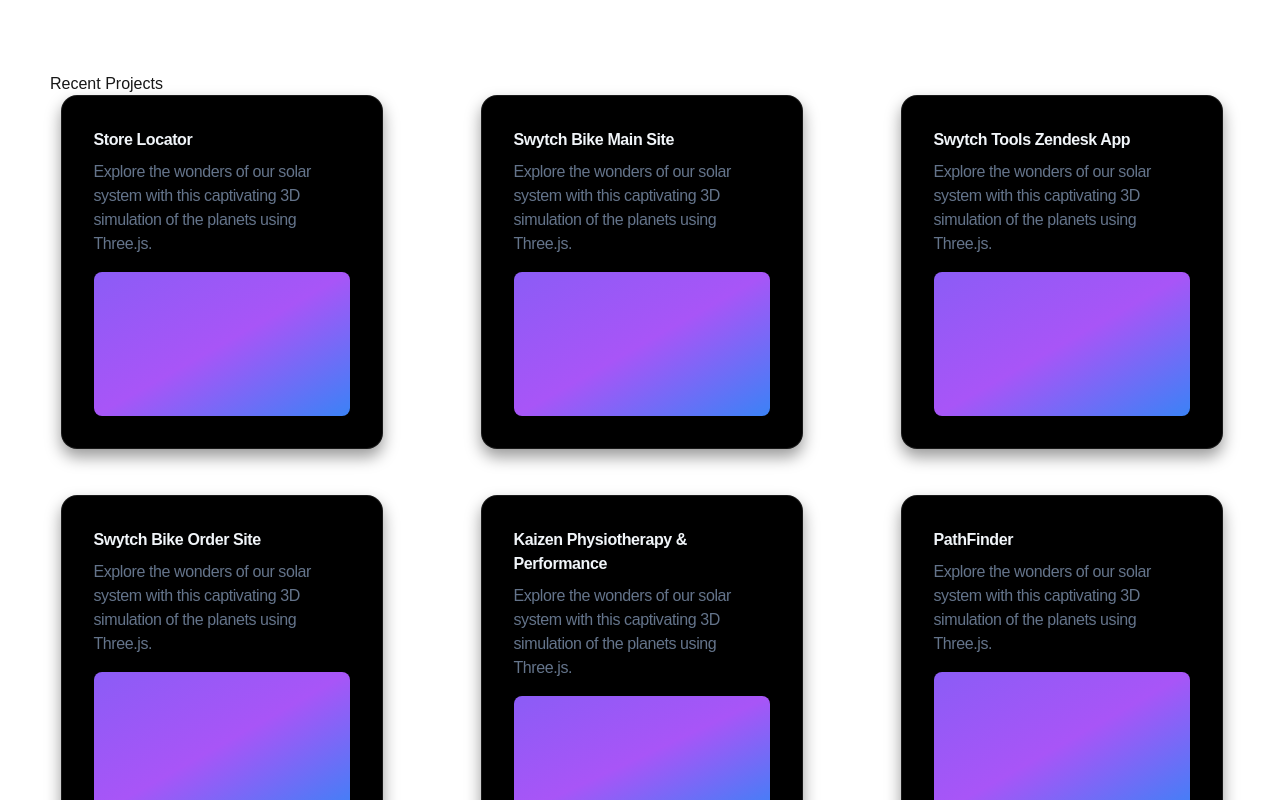
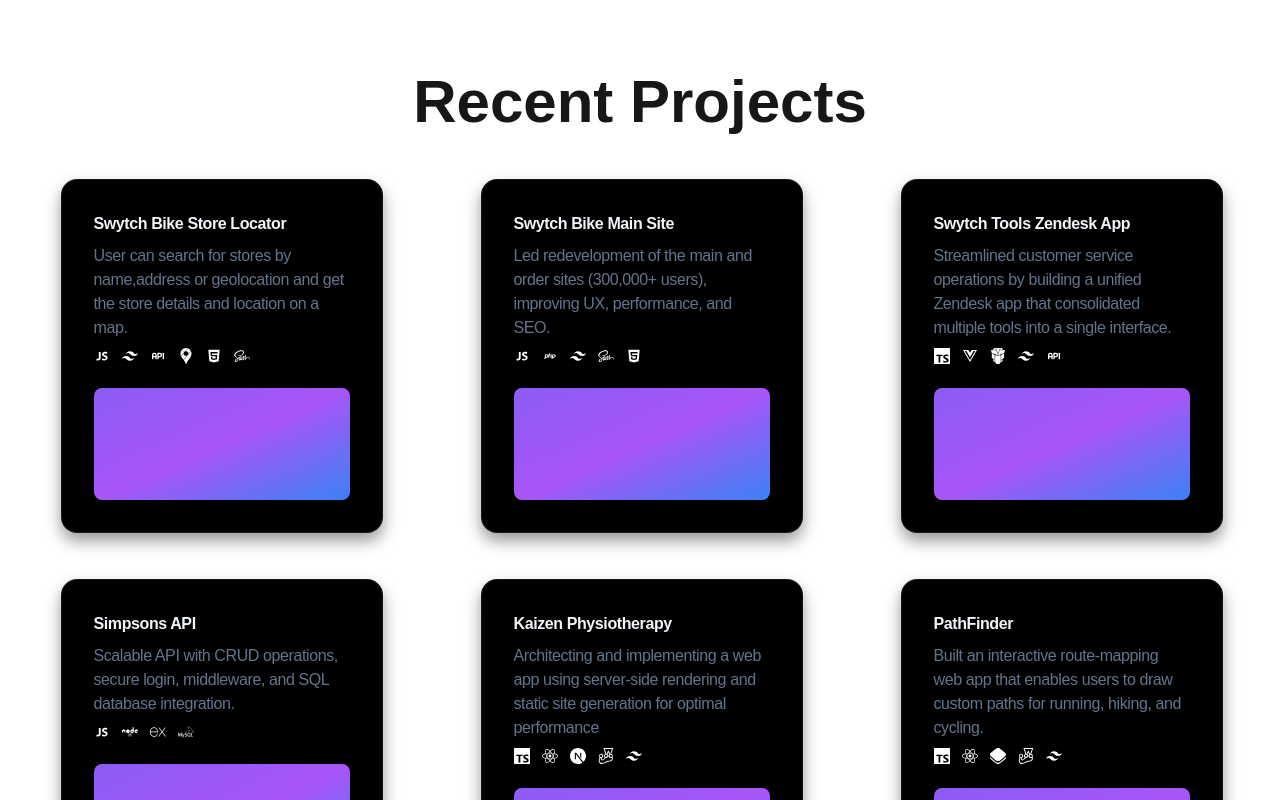
Before and after one commit to marisiromanillos/portfolio, a Next.js app: page / in a window 1280 px wide. Shown: the part 1600-2400 px from the top of the page. Built offline with nearby package versions, Linux system fonts and the light colour scheme.

Commit message:
Add content to project cards

```diff
--- a/components/Grid.tsx
+++ b/components/Grid.tsx
@@ -9,7 +9,6 @@ import Image from "next/image";
 const Grid = () => {
   const getImageByItemId = (id: number) => {
     const imageMap: Record<number, string> = {
-      // 1: "/example.webp", // Full Stack Developer image
       2: "/kaizen.png", // Currently Working On image
       3: "/review.png", // LinkedIn image
       4: "/github.webp", // GitHub image
@@ -27,7 +26,7 @@ const Grid = () => {
         width="0"
         height="0"
         sizes="100vw"
-        style={{ width: "100%", height: "100%" }}
+        style={{ width: "100%", height: "auto" }}
         priority
       />
     </div>
@@ -45,7 +44,7 @@ const Grid = () => {
           maintainable solutions that drive business value
         </p>
       ),
-      className: "md:col-span-2 items-center justify-center",
+      className: "md:col-span-2 py-10 md:py-0 items-center justify-center",
       icon: (
         <div className="flex gap-3">
           <DiJavascript1 className="h-4 w-4 text-white" />
--- a/components/Projects.tsx
+++ b/components/Projects.tsx
@@ -1,64 +1,114 @@
 "use client";
 import { PinContainer } from "./ui/3Dpin";
+import { DiJavascript1, DiPhp, DiSass, DiHtml5 } from "react-icons/di";
+import {
+  SiTailwindcss,
+  SiGooglemaps,
+  SiTypescript,
+  SiPrimevue,
+  SiExpress,
+  SiMysql,
+  SiOpenlayers,
+  SiJest,
+  SiNextdotjs,
+} from "react-icons/si";
+import { FaVuejs, FaNode, FaReact } from "react-icons/fa";
+
+import { TbApi } from "react-icons/tb";
 
 const Projects = () => {
   const projectContent = [
     {
       id: 1,
-      title: "Store Locator",
-      des: "Explore the wonders of our solar system with this captivating 3D simulation of the planets using Three.js.",
-      img: "/p1.svg",
-      iconLists: ["/re.svg", "/tail.svg", "/ts.svg", "/three.svg", "/fm.svg"],
+      title: "Swytch Bike Store Locator",
+      des: "User can search for stores by name,address or geolocation and get the store details and location on a map.",
+      icons: [
+        <DiJavascript1 key="js" className="h-4 w-4 text-white" />,
+        <SiTailwindcss key="tailwind" className="h-4 w-4 text-white" />,
+        <TbApi key="api" className="h-4 w-4 text-white" />,
+        <SiGooglemaps key="maps" className="h-4 w-4 text-white" />,
+        <DiHtml5 key="html" className="h-4 w-4 text-white" />,
+        <DiSass key="scss" className="h-4 w-4 text-white" />,
+        ,
+      ],
       link: "https://github.com/adrianhajdin?tab=repositories",
     },
     {
       id: 2,
       title: "Swytch Bike Main Site",
-      des: "Explore the wonders of our solar system with this captivating 3D simulation of the planets using Three.js.",
-      img: "/p1.svg",
-      iconLists: ["/re.svg", "/tail.svg", "/ts.svg", "/three.svg", "/fm.svg"],
+      des: "Led redevelopment of the main and order sites (300,000+ users), improving UX, performance, and SEO.",
+      icons: [
+        <DiJavascript1 key="js" className="h-4 w-4 text-white" />,
+        <DiPhp key="php" className="h-4 w-4 text-white" />,
+        <SiTailwindcss key="tailwind" className="h-4 w-4 text-white" />,
+        <DiSass key="scss" className="h-4 w-4 text-white" />,
+        <DiHtml5 key="html" className="h-4 w-4 text-white" />,
+      ],
       link: "https://github.com/adrianhajdin?tab=repositories",
     },
     {
       id: 3,
       title: "Swytch Tools Zendesk App",
-      des: "Explore the wonders of our solar system with this captivating 3D simulation of the planets using Three.js.",
-      img: "/p1.svg",
-      iconLists: ["/re.svg", "/tail.svg", "/ts.svg", "/three.svg", "/fm.svg"],
+      des: "Streamlined customer service operations by building a unified Zendesk app that consolidated multiple tools into a single interface.",
+      icons: [
+        <SiTypescript key="ts" className="h-4 w-4 text-white" />,
+        <FaVuejs key="vue" className="h-4 w-4 text-white" />,
+        <SiPrimevue key="primevue" className="h-4 w-4 text-white" />,
+        <SiTailwindcss key="tailwind" className="h-4 w-4 text-white" />,
+        <TbApi key="api" className="h-4 w-4 text-white" />,
+      ],
       link: "https://github.com/adrianhajdin?tab=repositories",
     },
     {
       id: 4,
-      title: "Swytch Bike Order Site",
-      des: "Explore the wonders of our solar system with this captivating 3D simulation of the planets using Three.js.",
-      img: "/p1.svg",
-      iconLists: ["/re.svg", "/tail.svg", "/ts.svg", "/three.svg", "/fm.svg"],
+      title: "Simpsons API",
+      des: "Scalable API with CRUD operations, secure login, middleware, and SQL database integration.",
+      icons: [
+        <DiJavascript1 key="js" className="h-4 w-4 text-white" />,
+        <FaNode key="node" className="h-4 w-4 text-white" />,
+        <SiExpress key="express" className="h-4 w-4 text-white" />,
+        <SiMysql key="mongo" className="h-4 w-4 text-white" />,
+      ],
       link: "https://github.com/adrianhajdin?tab=repositories",
     },
     {
       id: 5,
-      title: "Kaizen Physiotherapy & Performance",
-      des: "Explore the wonders of our solar system with this captivating 3D simulation of the planets using Three.js.",
+      title: "Kaizen Physiotherapy",
+      des: "Architecting and implementing a web app using server-side rendering and static site generation for optimal performance",
       img: "/p1.svg",
-      iconLists: ["/re.svg", "/tail.svg", "/ts.svg", "/three.svg", "/fm.svg"],
+      icons: [
+        <SiTypescript key="ts" className="h-4 w-4 text-white" />,
+        <FaReact key="react" className="h-4 w-4 text-white" />,
+        <SiNextdotjs key="next" className="h-4 w-4 text-white" />,
+        <SiJest key="jest" className="h-4 w-4 text-white" />,
+        <SiTailwindcss key="tailwind" className="h-4 w-4 text-white" />,
+      ],
       link: "https://github.com/adrianhajdin?tab=repositories",
     },
     {
       id: 6,
       title: "PathFinder",
-      des: "Explore the wonders of our solar system with this captivating 3D simulation of the planets using Three.js.",
+      des: "Built an interactive route-mapping web app that enables users to draw custom paths for running, hiking, and cycling.",
       img: "/p1.svg",
-      iconLists: ["/re.svg", "/tail.svg", "/ts.svg", "/three.svg", "/fm.svg"],
+      icons: [
+        <SiTypescript key="ts" className="h-4 w-4 text-white" />,
+        <FaReact key="react" className="h-4 w-4 text-white" />,
+        <SiOpenlayers key="openlayers" className="h-4 w-4 text-white" />,
+        <SiJest key="jest" className="h-4 w-4 text-white" />,
+        <SiTailwindcss key="tailwind" className="h-4 w-4 text-white" />,
+      ],
       link: "https://github.com/adrianhajdin?tab=repositories",
     },
   ];
   return (
     <section className="md:py-16  py-12">
       <div className="wrapper">
-        <div>
-          <h1 className="title1">Recent Projects</h1>
+        <div className="pb-12">
+          <h1 className="font-bold text-center md:text-6xl text-2xl">
+            Recent Projects
+          </h1>
         </div>
-        <div className="grid md:grid-cols-2 lg:grid-cols-3 items-center justify-center  sm:gap-20 gap-20 ">
+        <div className="grid md:grid-cols-2 lg:grid-cols-3 items-center justify-center gap-20 ">
           {projectContent.map((item) => (
             <PinContainer key={item.id} title={item.title} href={item.link}>
               <div className="flex basis-full flex-col p-4 tracking-tight text-slate-100/50 w-[20rem]  sm:w-[30rem] md:w-[20rem]  lg:w-[18rem] h-[20rem]">
@@ -68,6 +118,7 @@ const Projects = () => {
                 <div className="text-base !m-0 !p-0 font-normal">
                   <span className="text-slate-500 ">{item.des}</span>
                 </div>
+                <div className="flex py-2 gap-3">{item.icons}</div>
                 <div className="flex flex-1 w-full rounded-lg mt-4 bg-gradient-to-br from-violet-500 via-purple-500 to-blue-500" />
               </div>
             </PinContainer>
```
Also changed, not shown: public/kaizen.png.
